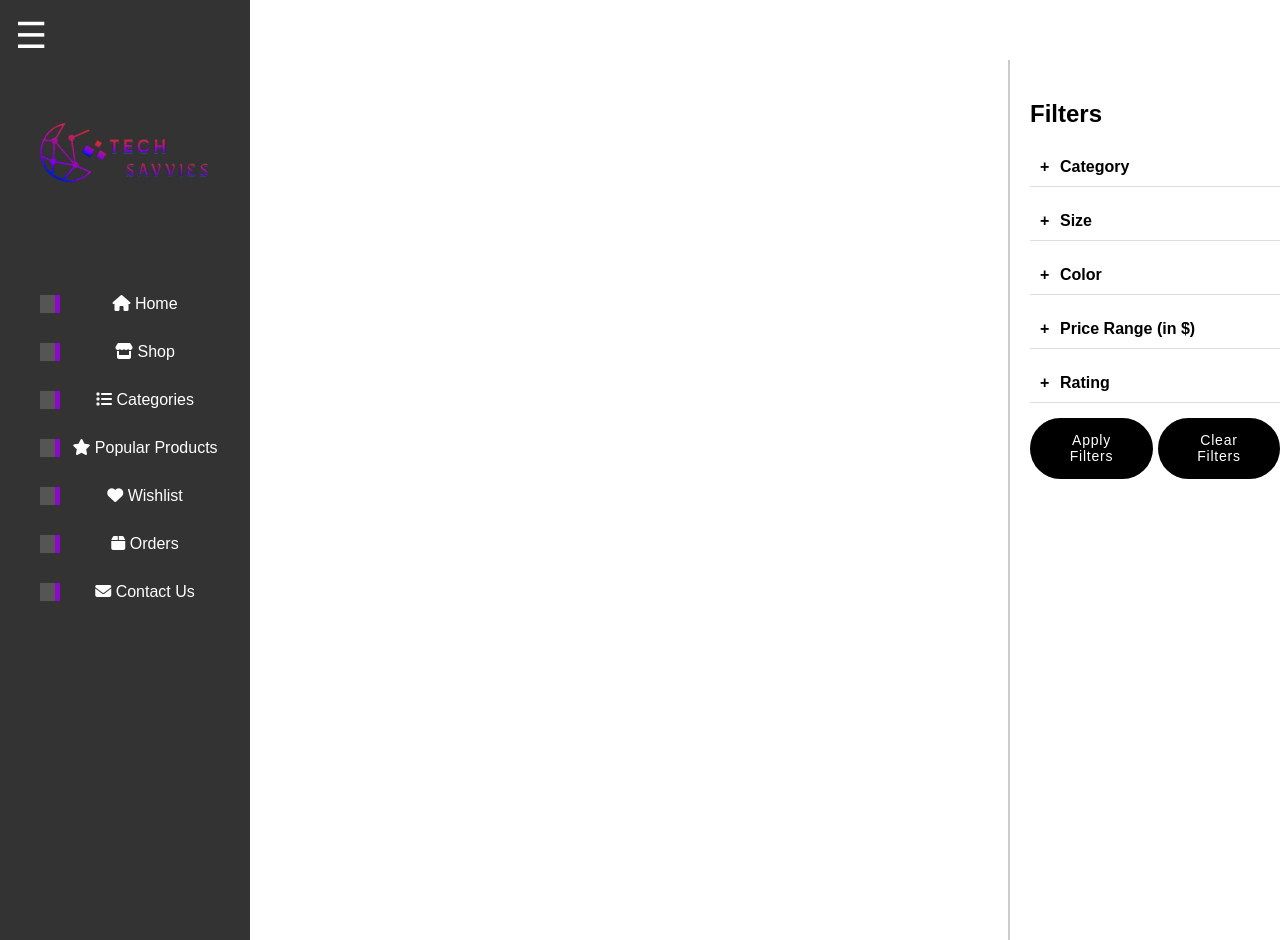
After one commit to 0x00K1/TechSavvies, a PHP site: page /User-Page.html in a window 1280 px wide, after a click that opens the changed part. The commit adds this page. Run offline with PHP 8.4, Linux system fonts and the light colour scheme.

Commit message:
Side Bar and Filtering

```diff
--- /dev/null
+++ b/User-Page.html
@@ -0,0 +1,145 @@
+<!DOCTYPE html>
+<html lang="en">
+
+<head>
+    <meta charset="UTF-8">
+    <meta name="viewport" content="width=device-width, initial-scale=1.0">
+    <title>User SHopping Page</title>
+    <link rel="stylesheet" href="style.css">
+    <link rel="stylesheet" href="https://cdnjs.cloudflare.com/ajax/libs/font-awesome/6.4.2/css/all.min.css">
+</head>
+
+<body>
+    <!-- Hidden checkbox for toggling sidebar -->
+    <input type="checkbox" id="menu-toggle">
+    <label for="menu-toggle" class="menu-icon">&#9776;</label>
+
+    <!-- Sidebar Navigation -->
+    <nav class="sidebar">
+        <!-- Logo Section -->
+        <div class="sidebar-logo">
+            <img src="logo.webp" alt="Brand Logo">
+        </div>
+
+        <!-- Menu Container -->
+        <div class="menu-container">
+            <!-- User Menu (hidden by default) -->
+            <ul class="user-menu">
+                <li><a href="#"><i class="fa fa-home"></i> Home</a></li>
+                <li><a href="#"><i class="fa fa-store"></i> Shop</a></li>
+                <li><a href="#"><i class="fa fa-list"></i> Categories</a></li>
+                <li><a href="#"><i class="fa fa-star"></i> Popular Products</a></li>
+                <li><a href="#"><i class="fa fa-heart"></i> Wishlist</a></li>
+                <li><a href="#"><i class="fa fa-box"></i> Orders</a></li>
+                <li><a href="#"><i class="fa fa-envelope"></i> Contact Us</a></li>
+            </ul>
+        </div>
+    </nav>
+
+
+
+    <!-- Sidebar Navigation -->
+    <nav class="sidebar">
+        <!-- Logo Section -->
+        <div class="sidebar-logo">
+            <img src="logo.webp" alt="Brand Logo">
+        </div>
+
+        <div class="container">
+            <!-- Right Sidebar (Filters Form) -->
+            <aside class="filter-sidebar">
+                <h2>Filters</h2>
+                <form action="#" method="GET">
+
+                    <!-- Category Filter (Collapsible) -->
+                    <details class="filter-group">
+                        <summary>Category</summary>
+                        <label><input type="radio" name="categories" value="Clothing"> Clothing</label><br>
+                        <label><input type="radio" name="categories" value="Accessories"> Accessories</label><br>
+                        <label><input type="radio" name="categories" value="Home&Office"> Home&amp;Office</label><br>
+                        <label><input type="radio" name="categories" value="Books"> Books</label>
+                    </details>
+
+                    <details class="filter-group">
+                        <summary>Size</summary>
+                        <label><input type="checkbox" name="size" value="S"> S</label>
+                        <label><input type="checkbox" name="size" value="M"> M</label>
+                        <label><input type="checkbox" name="size" value="L"> L</label>
+                        <label><input type="checkbox" name="size" value="XL"> XL</label>
+                        <label><input type="checkbox" name="size" value="XXL"> XXL</label>
+                    </details>
+
+
+                    <!-- Color Filter -->
+                    <details class="filter-group">
+                        <summary>Color</summary>
+                        <div class="swatches">
+                            <label>
+                                <input type="radio" name="color" value="black">
+                                <div class="swatch" style="background-color: black;"></div>
+                            </label>
+                            <label>
+                                <input type="radio" name="color" value="white">
+                                <div class="swatch" style="background-color: white; border: 1px solid #ccc;"></div>
+                            </label>
+                            <label>
+                                <input type="radio" name="color" value="purple">
+                                <div class="swatch" style="background-color: purple;"></div>
+                            </label>
+                            <label>
+                                <input type="radio" name="color" value="blue">
+                                <div class="swatch" style="background-color: blue;"></div>
+                            </label>
+                            <label>
+                                <input type="radio" name="color" value="red">
+                                <div class="swatch" style="background-color: red;"></div>
+                            </label>
+                        </div>
+                    </details>
+
+
+                    <!-- Price Range Filter -->
+                    <details class="filter-group">
+                        <summary>Price Range (in $)</summary>
+                        <div class="price-range">
+                            <label>
+                                Min:
+                                <input type="number" id="minPrice" name="minPrice" value="1" min="1" step="1">
+                            </label>
+                            <label>
+                                Max:
+                                <input type="number" id="maxPrice" name="maxPrice" value="10000" min="1" step="1">
+                            </label>
+                        </div>
+                    </details>
+
+                    <details class="filter-group">
+                        <summary>Rating</summary>
+                        <div class="rating">
+                            <input value="5" name="rating" id="star5" type="radio">
+                            <label for="star5"></label>
+                            <input value="4" name="rating" id="star4" type="radio">
+                            <label for="star4"></label>
+                            <input value="3" name="rating" id="star3" type="radio">
+                            <label for="star3"></label>
+                            <input value="2" name="rating" id="star2" type="radio">
+                            <label for="star2"></label>
+                            <input value="1" name="rating" id="star1" type="radio">
+                            <label for="star1"></label>
+                        </div>
+                    </details>
+
+
+
+                    <div class="button-container">
+                        <button class="button_top"><span>Apply Filters</span></button>
+                        <button class="clear-filters"><span>Clear Filters</span></button>
+                    </div>
+                </form>
+            </aside>
+        </div>
+
+
+</body>
+
+</html>
--- a/style.css
+++ b/style.css
@@ -1,7 +1,3 @@
-body {
-    font-family: Arial, sans-serif;
-}
-
 /* Filter Menu Icon Styling */
 .filter-menu-icon {
     font-size: 36px;
@@ -253,3 +249,117 @@ button:hover::before {
     -webkit-transform: translate3d(100%, 0, 0);
     transform: translate3d(100%, 0, 0);
 }
+
+
+body {
+    font-family: Arial, sans-serif;
+}
+
+/* Menu Icon Styling */
+.menu-icon {
+    font-size: 36px;
+    cursor: pointer;
+    position: fixed;
+    top: 15px;
+    left: 15px;
+    z-index: 2;
+    color: #000;
+}
+
+/* Hide the checkbox input */
+#menu-toggle {
+    display: none;
+}
+
+#menu-toggle:checked + .menu-icon {
+    /*after clicking menu icon it become white */
+    color: #fff;
+}
+
+/* Sidebar Styling */
+.sidebar {
+    position: fixed;
+    top: 0;
+    left: -250px;
+    /* Hidden by default */
+    width: 250px;
+    height: 100%;
+    background-color: #333;
+    padding-top: 60px;
+    -webkit-transition: left 0.3s ease-in-out;
+    transition: left 0.3s ease-in-out;
+    z-index: 1;
+}
+
+/* When the checkbox is checked, reveal the sidebar */
+#menu-toggle:checked + .menu-icon + .sidebar {
+    left: 0;
+}
+
+.sidebar-logo {
+    width: 100%;
+    padding: 20px 0;
+    text-align: center;
+    /* Reserve space for logo - adjust height if needed */
+}
+
+.sidebar-logo img {
+    max-width: 80%;
+    /* adjust as needed */
+    height: auto;
+}
+
+
+/* Sidebar list styling */
+.sidebar ul {
+    list-style: none;
+}
+
+.sidebar ul li {
+    position: relative;
+    overflow: hidden;
+    padding: 15px;
+    text-align: center;
+}
+
+/* Hover Slide Effect */
+.sidebar ul li a {
+    color: #fff;
+    text-decoration: none;
+    display: block;
+    position: relative;
+    z-index: 1;
+    -webkit-transition: color 0.3s ease;
+    transition: color 0.3s ease;
+}
+
+.sidebar ul li a::before {
+    content: '';
+    position: absolute;
+    left: -100%;
+    top: 0;
+    width: 100%;
+    height: 100%;
+    background: #555;
+    border-right: solid 5px #8d07cc;
+    -webkit-transition: left 0.3s ease;
+    transition: left 0.3s ease;
+    z-index: -1;
+}
+
+.sidebar ul li:hover a {
+    color: #fff;
+}
+
+.sidebar ul li:hover a::before {
+    left: 0;
+}
+
+/* Default State: Show guest menu and hide user menu */
+.admin-menu {
+    display: block;
+}
+
+.user-menu {
+    display: block;
+}
```
Also changed, not shown: Admin-Page.html (renamed from index.html, +36 -2 lines), admin-sidebar.html (deleted, +0 -42 lines), style1.css (deleted, +0 -113 lines), user-sidebar.html (deleted, +0 -41 lines).
